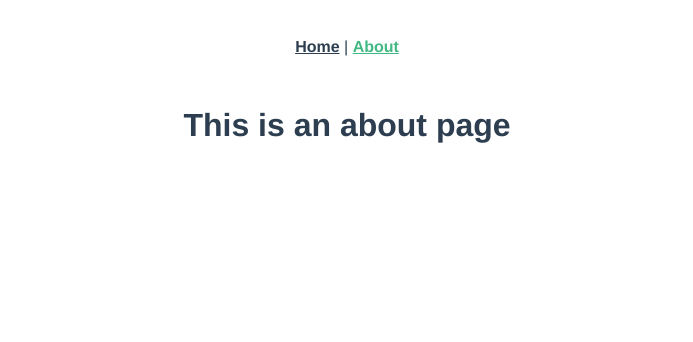
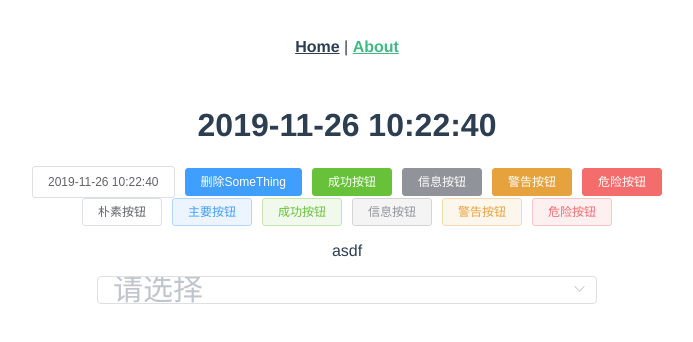
Before and after one commit to JokerAn/vue-cli4, a Vue app: page /about in a window 1280 px wide. Shown: the top 342 px of the page, without its empty margins (293-986 px from the left). Built offline with nearby package versions, Linux system fonts and the light colour scheme.

Commit message:
引入elementUI

```diff
--- a/package.json
+++ b/package.json
@@ -11,6 +11,7 @@
   },
   "dependencies": {
     "core-js": "^3.3.2",
+    "element-ui": "^2.12.0",
     "vue": "^2.6.10",
     "vue-router": "^3.1.3",
     "vuex": "^3.0.1"
@@ -41,8 +42,8 @@
       "@vue/prettier"
     ],
     "rules": {
-      "no-console":"off",
-      "no-debugger":"off"
+      "no-console": "off",
+      "no-debugger": "off"
     },
     "parserOptions": {
       "parser": "babel-eslint"
--- a/src/main.js
+++ b/src/main.js
@@ -2,7 +2,9 @@ import Vue from "vue";
 import App from "./App.vue";
 import router from "./router";
 import store from "./store";
-
+import ElementUI from "element-ui";
+import "element-ui/lib/theme-chalk/index.css";
+Vue.use(ElementUI, { size: "mini", zIndex: 3000 });
 Vue.config.productionTip = false;
 console.log(process.env);
 new Vue({
--- /dev/null
+++ b/src/utils/public.js
@@ -0,0 +1,16 @@
+export function chainDate(times, fengefu) {
+  if (typeof times === "string") {
+    times = times.replace(/-/g, "/");
+  }
+  fengefu = fengefu || "-";
+  const time = new Date(times);
+  const nian = time.getFullYear();
+  const yue = ("00" + (time.getMonth() + 1)).slice(-2);
+  const ri = ("00" + time.getDate()).slice(-2);
+  const shi = ("00" + time.getHours()).slice(-2);
+  const fen = ("00" + time.getMinutes()).slice(-2);
+  const miao = ("00" + time.getSeconds()).slice(-2);
+  return (
+    nian + fengefu + yue + fengefu + ri + " " + shi + ":" + fen + ":" + miao
+  );
+}
--- a/src/views/About.vue
+++ b/src/views/About.vue
@@ -1,5 +1,109 @@
 <template>
   <div class="about">
-    <h1>This is an about page</h1>
+    <h1>{{ newTime }}</h1>
+    <el-row>
+      <el-button size="small">{{ newTime }}</el-button>
+      <el-button type="primary" @click="deleteSomeThing()"
+        >删除SomeThing</el-button
+      >
+      <el-button type="success">成功按钮</el-button>
+      <el-button type="info">信息按钮</el-button>
+      <el-button type="warning">警告按钮</el-button>
+      <el-button type="danger">危险按钮</el-button>
+    </el-row>
+
+    <el-row>
+      <el-button plain>朴素按钮</el-button>
+      <el-button type="primary" plain>主要按钮</el-button>
+      <el-button type="success" plain>成功按钮</el-button>
+      <el-button type="info" plain>信息按钮</el-button>
+      <el-button type="warning" plain>警告按钮</el-button>
+      <el-button type="danger" plain>危险按钮</el-button>
+    </el-row>
+    <p>asdf</p>
+
+    <el-select v-model="values" filterable placeholder="请选择">
+      <el-option
+        v-for="item in options"
+        :key="item.value"
+        :label="item.label"
+        :value="item.value"
+      >
+      </el-option>
+    </el-select>
   </div>
 </template>
+<script>
+import { chainDate } from "@/utils/public";
+export default {
+  data() {
+    return {
+      options: [
+        {
+          value: "选项1",
+          label: "黄金糕"
+        },
+        {
+          value: "选项2",
+          label: "双皮奶"
+        },
+        {
+          value: "选项3",
+          label: "蚵仔煎"
+        },
+        {
+          value: "选项4",
+          label: "龙须面"
+        },
+        {
+          value: "选项5",
+          label: "北京烤鸭"
+        }
+      ],
+      values: "",
+      newTime: chainDate(new Date())
+    };
+  },
+  mounted() {
+    setInterval(() => {
+      this.newTime = chainDate(new Date());
+    }, 1000);
+  },
+  methods: {
+    deleteSomeThing() {
+      this.$confirm("此操作将永久删除该课程, 是否继续?", "提示", {
+        confirmButtonText: "确定",
+        cancelButtonText: "取消",
+        type: "warning"
+      })
+        .then(() => {
+          this.$message({
+            type: "success",
+            message: "删除成功!"
+          });
+        })
+        .catch(() => {
+          this.$message({
+            type: "info",
+            message: "已取消删除"
+          });
+        });
+    }
+  }
+};
+</script>
+<style lang="less" scoped>
+/deep/ .el-input {
+  width: 500px;
+  input {
+    color: blue;
+  }
+}
+</style>
+<style lang="less">
+.el-input {
+  input {
+    font-size: 30px;
+  }
+}
+</style>
```
Also changed, not shown: test/myPromise.js (added, +182 -0 lines), 1 other file (tests, documents, lock files or other folders).
